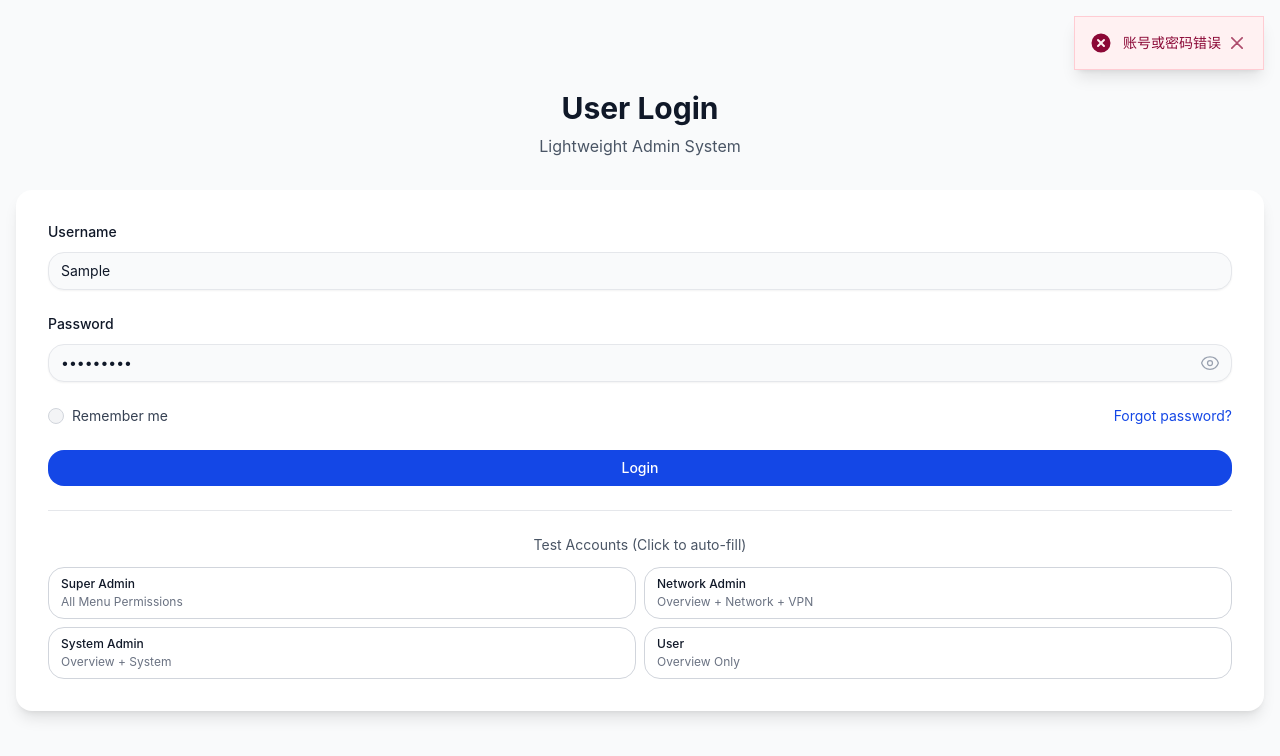
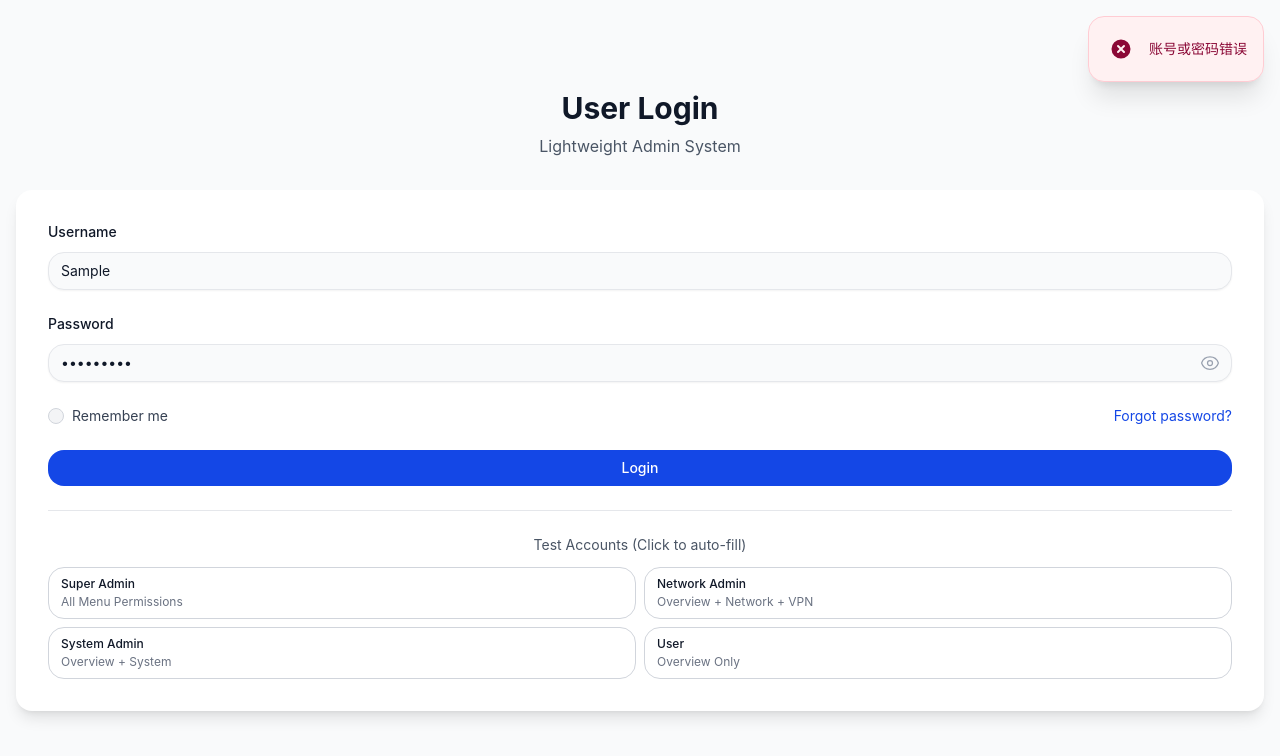
Before and after one commit to cmx-star/vue-tailwind-js, a Vue app: page /404#/login in a window 1280 px wide. Both pictures are taken after typing "Sample", "Sample123" into the empty fields and a click on the button "Login". Shown: the top 756 px of the page. Built offline with nearby package versions, Linux system fonts and the light colour scheme.

Commit message:
docs: 📚 更新组件开发文档

```diff
--- a/src/components/Basic/CompCounter.vue
+++ b/src/components/Basic/CompCounter.vue
@@ -1,26 +1,23 @@
 <template>
   <div class="inline-flex items-center gap-2">
     <!-- 减少按钮 -->
-    <CompBaseButton
-      type="secondary"
-      size="sm"
-      :disabled="disabled"
-      @click="$emit('update:modelValue', modelValue - 1)"
-    >
+    <CompBaseButton type="secondary" size="sm" :disabled="disabled" @click="decrease">
       -
     </CompBaseButton>
 
     <!-- 数值显示 -->
-    <span class="counter-value w-12 text-center font-medium">{{ modelValue }}</span>
+    <span class="counter-value w-12 text-center font-medium">
+      {{ modelValue }}
+    </span>
 
     <!-- 增加按钮 -->
-    <CompBaseButton
-      type="secondary"
-      size="sm"
-      :disabled="disabled"
-      @click="$emit('update:modelValue', modelValue + 1)"
-    >
+    <CompBaseButton type="secondary" size="sm" :disabled="disabled" @click="increase">
       +
+    </CompBaseButton>
+
+    <!-- 图表按钮 -->
+    <CompBaseButton type="primary" size="sm" :disabled="disabled" @click="showChart">
+      📊
     </CompBaseButton>
   </div>
 </template>
@@ -38,7 +35,25 @@ export default {
       default: false,
     },
   },
-  emits: ['update:modelValue'],
+  emits: ['update:modelValue', 'change'],
+  methods: {
+    decrease() {
+      const newValue = this.modelValue - 1
+      this.$emit('update:modelValue', newValue)
+    },
+    increase() {
+      const newValue = this.modelValue + 1
+      this.$emit('update:modelValue', newValue)
+    },
+    // 图表按钮点击,触发 change 事件
+    showChart() {
+      this.$emit('change', this.modelValue)
+    },
+    // 供父组件调用的方法
+    reset() {
+      this.$emit('update:modelValue', 0)
+    },
+  },
 }
 </script>
 
--- a/src/components/Feedback/CompToast.vue
+++ b/src/components/Feedback/CompToast.vue
@@ -1,17 +1,18 @@
 <template>
-  <div ref="toastContainer" class="fixed top-4 right-4 z-50 space-y-4">
+  <div ref="toastContainer" class="fixed top-4 right-4 z-50 space-y-3">
+    <transition-group name="toast">
       <div
         v-for="toast in toasts"
         :key="toast.id"
         :class="[
-        'flex items-start sm:items-center w-full max-w-xs p-4 rounded-base shadow-lg border transition-all duration-300',
+          'flex items-start sm:items-center w-full max-w-sm p-4 rounded-lg shadow-xl border backdrop-blur-sm transition-all duration-300 transform hover:scale-105',
           getToastClasses(toast.type),
         ]"
         role="alert"
       >
         <div
           :class="[
-          'inline-flex items-center justify-center flex-shrink-0 w-5 h-5 rounded-base',
+            'inline-flex items-center justify-center flex-shrink-0 w-8 h-8 rounded-lg',
             getIconClasses(toast.type),
           ]"
         >
@@ -68,35 +69,12 @@
             />
           </svg>
         </div>
-      <div class="ms-3 text-sm font-normal flex-1">
-        <p v-if="toast.title" class="font-medium mb-1">{{ toast.title }}</p>
-        <p>{{ toast.message }}</p>
+        <div class="ms-3 text-sm flex-1">
+          <p v-if="toast.title" class="font-semibold mb-1">{{ toast.title }}</p>
+          <p class="font-normal">{{ toast.message }}</p>
         </div>
-      <button
-        type="button"
-        class="ms-auto -mx-1.5 -my-1.5 rounded-base focus:ring-2 p-1.5 inline-flex items-center justify-center h-8 w-8 opacity-70 hover:opacity-100 transition-opacity"
-        :class="getCloseButtonClasses(toast.type)"
-        aria-label="Close"
-        @click="removeToast(toast.id)"
-      >
-        <span class="sr-only">Close</span>
-        <svg
-          class="w-3 h-3"
-          aria-hidden="true"
-          xmlns="http://www.w3.org/2000/svg"
-          fill="none"
-          viewBox="0 0 14 14"
-        >
-          <path
-            stroke="currentColor"
-            stroke-linecap="round"
-            stroke-linejoin="round"
-            stroke-width="2"
-            d="m1 1 6 6m0 0 6 6M7 7l6-6M7 7l-6 6"
-          />
-        </svg>
-      </button>
       </div>
+    </transition-group>
   </div>
 </template>
 
@@ -195,3 +173,36 @@ export default {
   },
 }
 </script>
+
+<style scoped>
+/* Toast 进入/离开动画 */
+.toast-enter-active {
+  animation: toast-in 0.3s ease-out;
+}
+
+.toast-leave-active {
+  animation: toast-out 0.3s ease-in;
+}
+
+@keyframes toast-in {
+  from {
+    opacity: 0;
+    transform: translateX(100%);
+  }
+  to {
+    opacity: 1;
+    transform: translateX(0);
+  }
+}
+
+@keyframes toast-out {
+  from {
+    opacity: 1;
+    transform: translateX(0) scale(1);
+  }
+  to {
+    opacity: 0;
+    transform: translateX(100%) scale(0.9);
+  }
+}
+</style>
--- a/src/views/demo/ViewComponentDemo.vue
+++ b/src/views/demo/ViewComponentDemo.vue
@@ -2,12 +2,17 @@
   <div class="p-6">
     <h1 class="text-2xl font-bold mb-6">组件封装示例</h1>
 
-    <!-- 只演示 CompCounter 和 CompCard -->
     <div class="grid grid-cols-1 md:grid-cols-2 gap-6">
       <CompCard title="计数器">
-        <div class="text-center">
-          <CompCounter v-model="count" />
-          <p class="mt-4 text-gray-600">当前值: {{ count }}</p>
+        <div class="text-center space-y-4">
+          <CompCounter ref="counterRef" v-model="count" @change="handleChange" />
+          <p class="text-sm text-gray-600 dark:text-gray-400">当前值: {{ count }}</p>
+          <button
+            class="px-4 py-2 text-sm text-white bg-primary-600 rounded hover:bg-primary-700"
+            @click="resetCounter"
+          >
+            重置计数器
+          </button>
         </div>
       </CompCard>
 
@@ -25,5 +30,14 @@ export default {
       count: 0,
     }
   },
+  methods: {
+    handleChange(value) {
+      // 子组件触发 change 事件,父组件显示 toast
+      this.$toast.success(`当前值: ${value}`)
+    },
+    resetCounter() {
+      this.$refs.counterRef.reset()
+    },
+  },
 }
 </script>
```
Also changed, not shown: 1 other file (tests, documents, lock files or other folders). Lines whose indentation alone changed are shown as unchanged.
